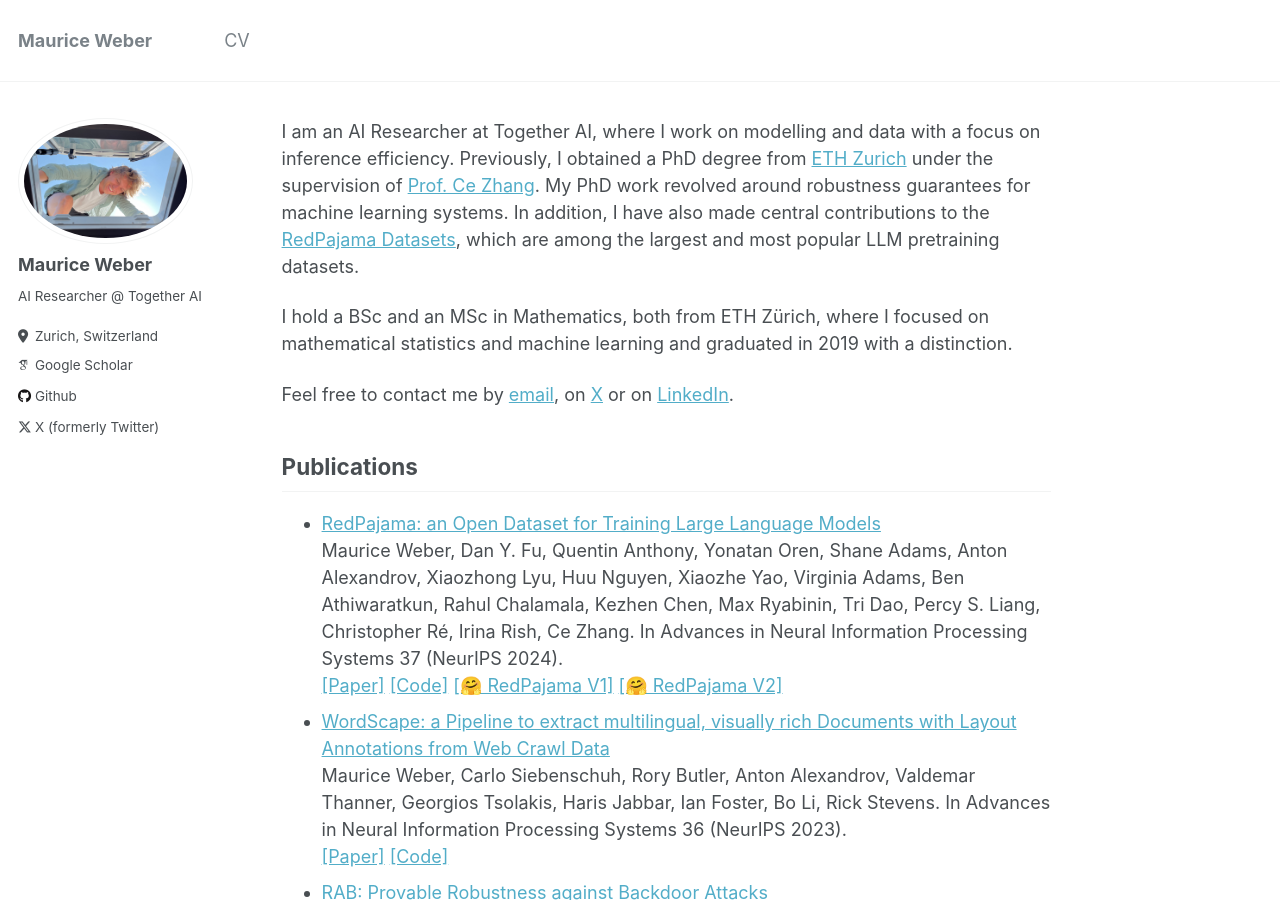
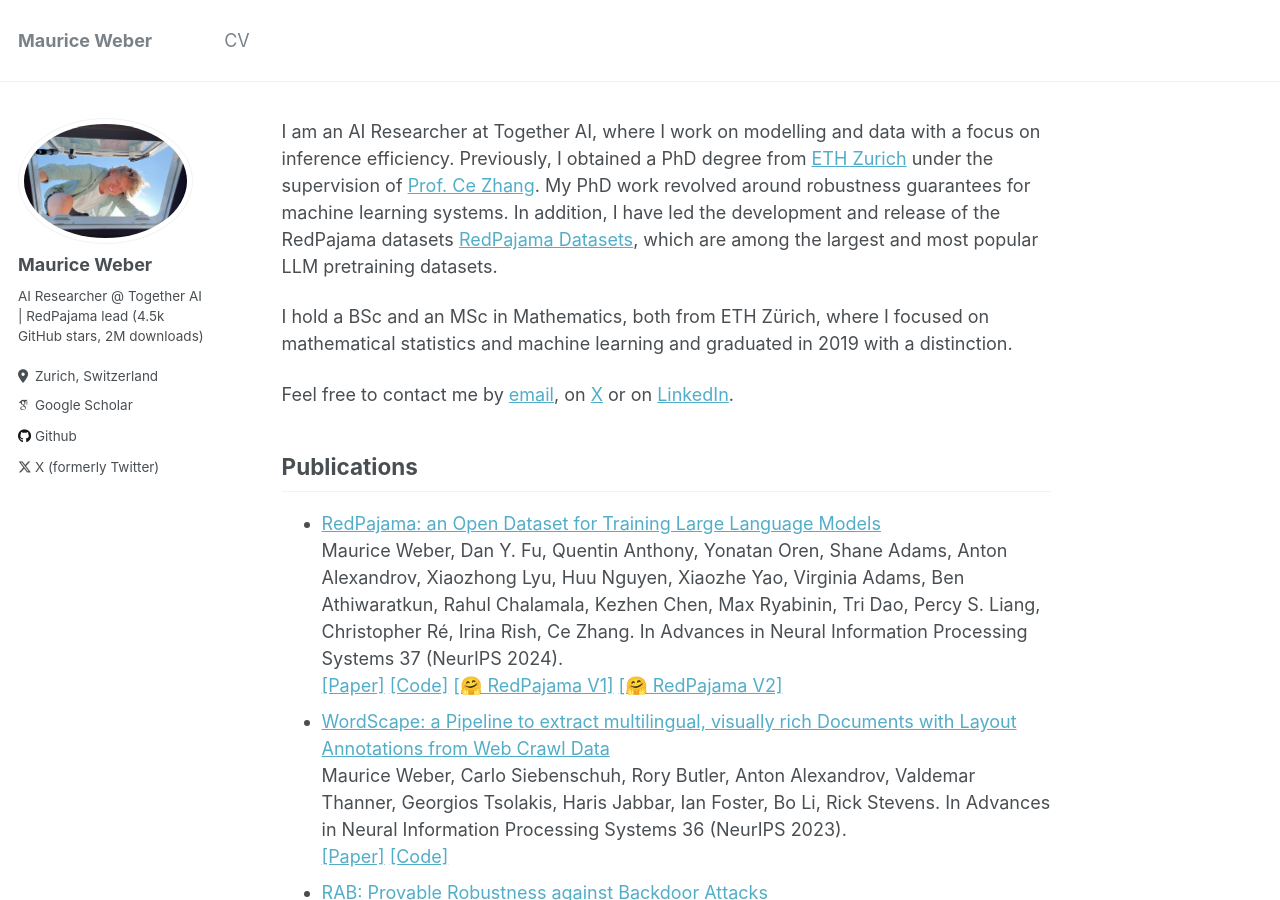
Before and after one commit to mauriceweber/mauriceweber.github.io, a Jekyll site: the page built from _pages/about.md, in a window 1280 px wide and 900 px high. Built offline with Jekyll 4.4.1, drawn with Linux system fonts in a browser that asks for light colours; some web fonts are replaced.

Commit message:
update bio

```diff
--- a/_config.yml
+++ b/_config.yml
@@ -24,7 +24,7 @@ author:
   avatar: "https://mauriceweber.github.io/images/IMG_1490-small.jpeg"
   name: "Maurice Weber"
   pronouns: # example: "she/her"
-  bio: "AI Researcher @ Together AI"
+  bio: "AI Researcher @ Together AI | RedPajama lead (4.5k GitHub stars, 2M downloads)"
   location: "Zurich, Switzerland"
   employer: # "Together AI"
   uri: # URL
--- a/_pages/about.md
+++ b/_pages/about.md
@@ -8,8 +8,7 @@ redirect_from:
 
 I am an AI Researcher at Together AI, where I work on modelling and data with a focus on inference efficiency.
 Previously, I obtained a PhD degree from [ETH Zurich](https://ethz.ch/en.html) under the supervision of [Prof. Ce Zhang](https://zhangce.github.io/).
-My PhD work revolved around robustness guarantees for machine learning systems. In addition, I have
-also made central contributions to the [RedPajama Datasets](https://github.com/togethercomputer/RedPajama-Data), which are among the largest and most popular LLM pretraining datasets.
+My PhD work revolved around robustness guarantees for machine learning systems. In addition, I have led the development and release of the RedPajama datasets [RedPajama Datasets](https://github.com/togethercomputer/RedPajama-Data), which are among the largest and most popular LLM pretraining datasets.
 
 I hold a BSc and an MSc in Mathematics, both from ETH Zürich, where I focused on mathematical statistics and machine learning and graduated in 2019 with a distinction.
 
```
